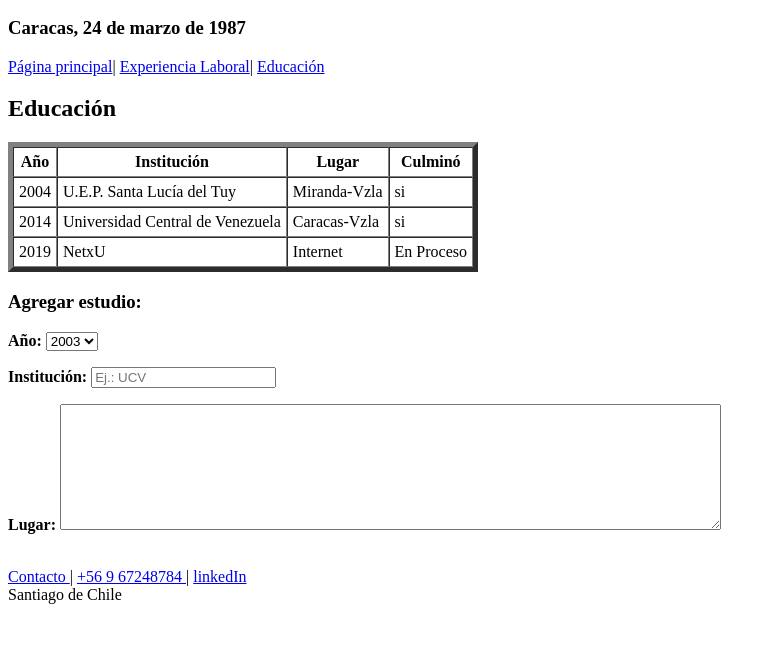
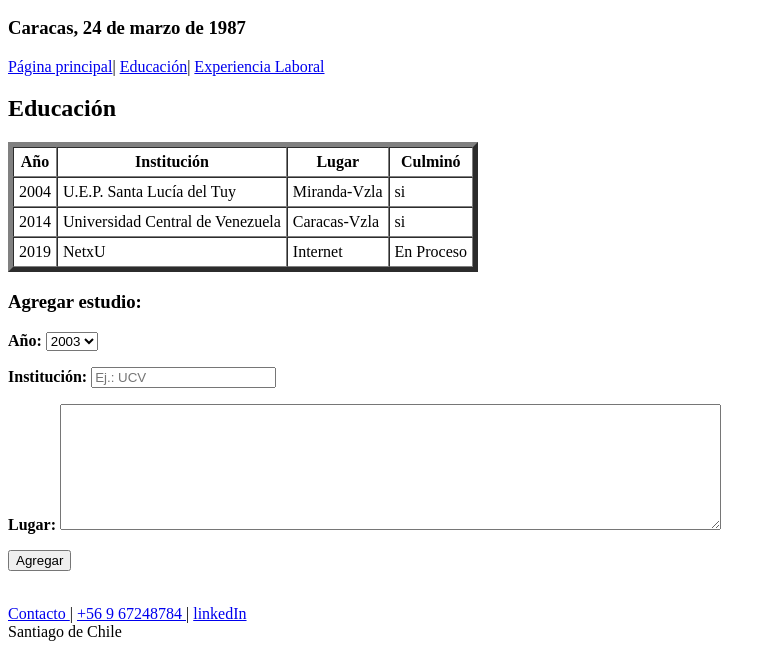
Before and after one commit to luisaparicio24/EvalFinalHTMLLuisAparicio, a plain HTML site: page educacion.html in a window 1280 px wide. Shown: the part 379-1028 px from the top of the page, without its empty margins (0-776 px from the left). Before the commit the page ends 991 px from the top, so only its background shows below. Drawn offline with Linux system fonts and the light colour scheme.

Commit message:
Coreccion menu
correción orden de menu.
correción formulario.
revisión final

```diff
--- a/educacion.html
+++ b/educacion.html
@@ -310,8 +310,8 @@
         <h3>Caracas, 24 de marzo de 1987</h3>
 
         <a href="index.html">Página principal</a>|
-        <a href="experiencia.html">Experiencia Laboral</a>|
-        <a href="educacion.html">Educación</a>
+        <a href="educacion.html">Educación</a>|
+        <a href="experiencia.html">Experiencia Laboral</a>
     </header>
     <h2>Educación</h2>
     <table border="5" cellpadding="5" cellspacing="0">
@@ -362,6 +362,10 @@
           <label for="lugar"> <strong>Lugar: </strong> </label>
           <textarea name="lugar" rows="8" cols="80"></textarea>
         </p>
+
+        <p>
+          <input type="submit" value="Agregar">
+        </p>
     </form>
     <br>
     <footer>
```
Also changed, not shown: experiencia.html (+6 -6 lines), index.html (+2 -2 lines).
